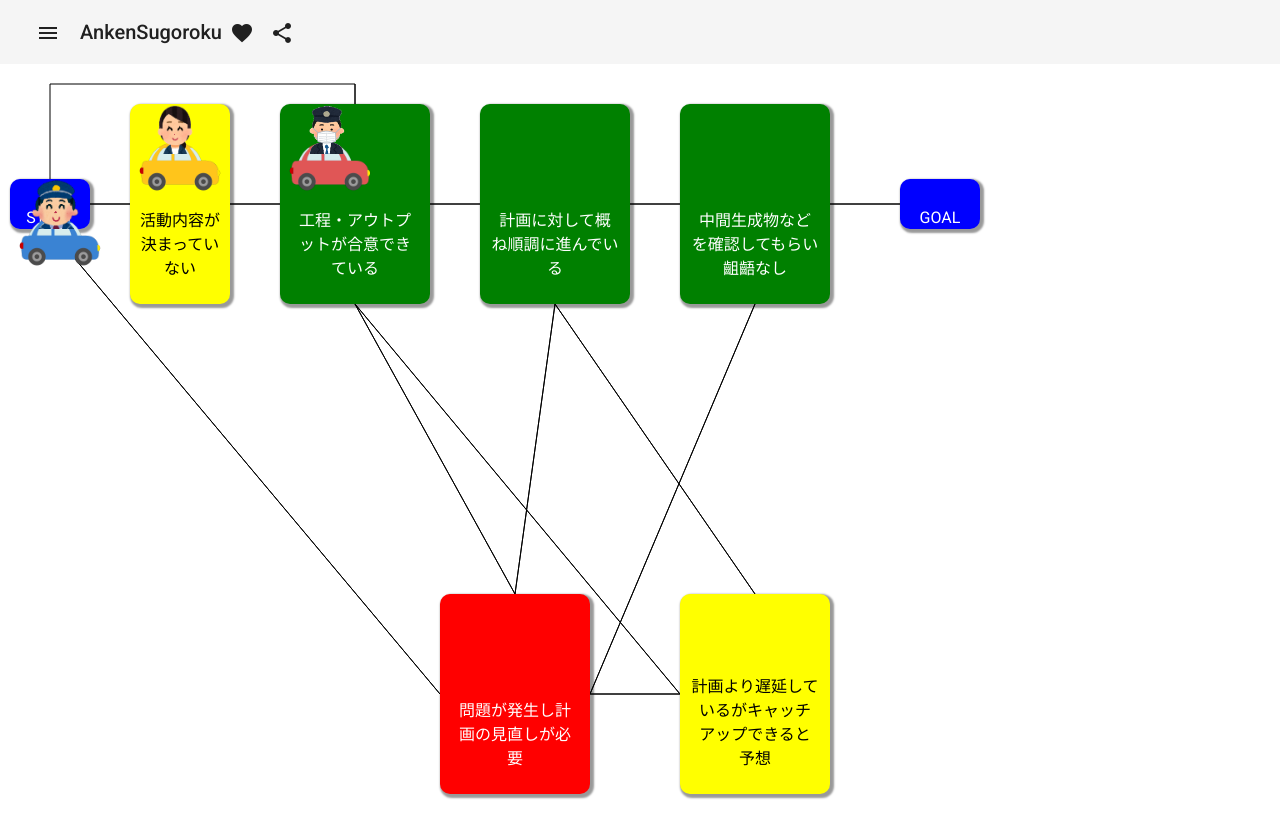
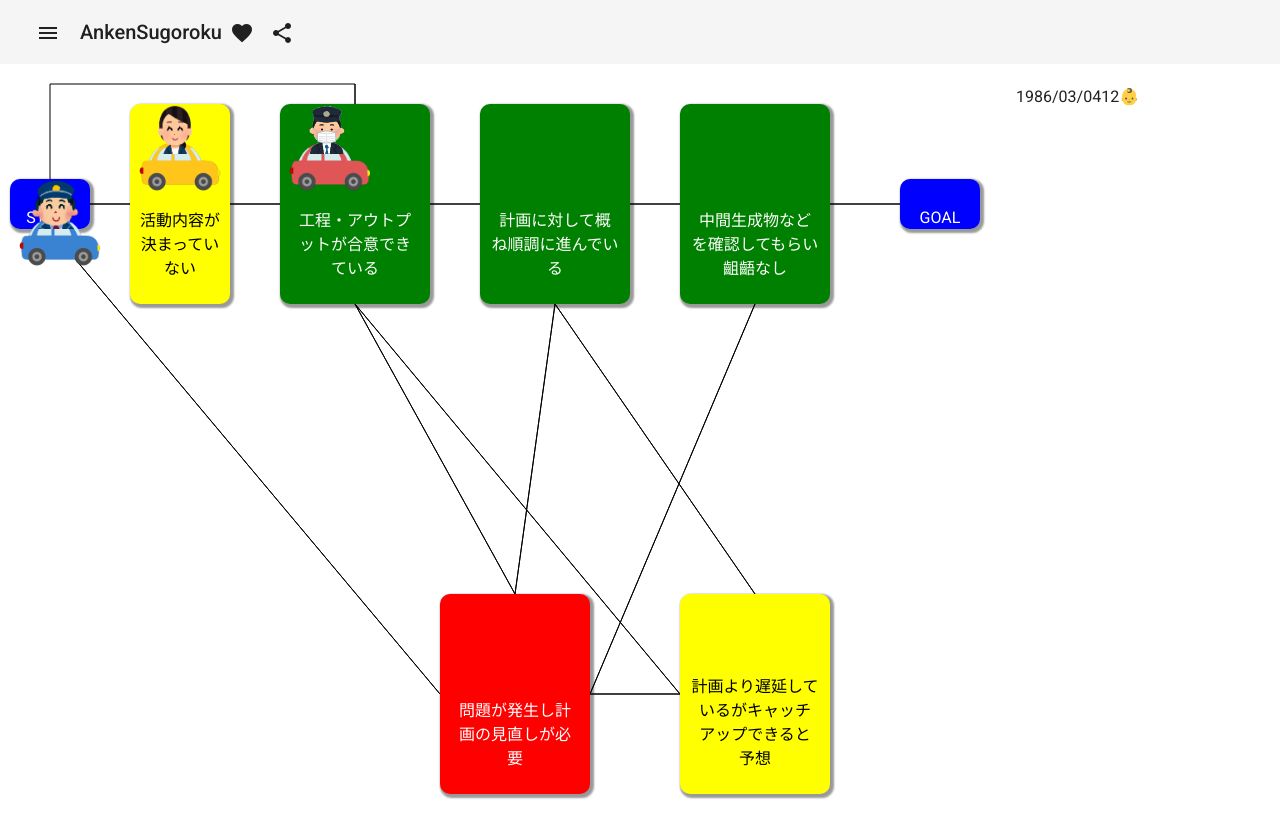
Before and after one commit to msntts/AnkenSugoroku, an Angular app in the folder src/: page / in a window 1280 px wide. Shown: the top 838 px of the page. Built offline with nearby package versions, Linux system fonts and the light colour scheme.

Commit message:
履歴表示機能をマージ

```diff
--- a/src/src/app/app.module.ts
+++ b/src/src/app/app.module.ts
@@ -9,6 +9,7 @@ import { AppComponent } from './app.component';
 import { ProjectBoardGameComponent } from './view/project-board-game/project-board-game.component';
 import { ProjectBoardGameSquareComponent } from './view/project-board-game-square/project-board-game-square.component';
 import { ProjectBoardGamePieceComponent } from './view/project-board-game-piece/project-board-game-piece.component';
+import { ProjectBoardGameHistoryComponent } from './view/project-board-game-history/project-board-game-history.component';
 import { NoopAnimationsModule } from '@angular/platform-browser/animations';
 import { MatMenuModule } from '@angular/material/menu';
 import { MatButtonModule } from '@angular/material/button';
@@ -20,6 +21,7 @@ import { MatDialogModule} from '@angular/material/dialog';
 
 
 import { SettingAppComponent } from './view/setting-app/setting-app.component';
+import { MatListModule } from '@angular/material/list';
 
 @NgModule({
   declarations: [
@@ -28,6 +30,7 @@ import { SettingAppComponent } from './view/setting-app/setting-app.component';
     ProjectBoardGameSquareComponent,
     ProjectBoardGamePieceComponent,
     SettingAppComponent,
+    ProjectBoardGameHistoryComponent,
   ],
   imports: [
     BrowserModule,
@@ -40,7 +43,8 @@ import { SettingAppComponent } from './view/setting-app/setting-app.component';
     MatIconModule,
     MatRadioModule,
     FormsModule,
-    MatDialogModule
+    MatDialogModule,
+    MatListModule,
   ],
   providers: [
     BoardDataService
--- a/src/src/app/controller/record.service.ts
+++ b/src/src/app/controller/record.service.ts
@@ -1,5 +1,6 @@
 import { ThrowStmt } from '@angular/compiler';
 import { Injectable } from '@angular/core';
+import { HistoryModel } from '../model/history.model'
 
 // レコードデータのインターフェース定義
 export interface recordData {
@@ -169,4 +170,12 @@ export class RecordService {
     localStorage.setItem(key, value);
   }
 
+
+  public getPieceHistories(): Array<HistoryModel> {
+    let histories = new Array<HistoryModel>();
+    // TODO 開発中
+    histories.push(new HistoryModel("1986/03/04", 1, 2, '👶'));
+
+    return histories;
+  }
 }
--- /dev/null
+++ b/src/src/app/model/history.model.ts
@@ -0,0 +1,37 @@
+export class HistoryModel {
+    private date: string;
+
+    // スクエアID
+    private from: number;
+
+    // スクエアID
+    private to: number;
+
+    private comment: string;
+
+    constructor(date: string,
+        from: number, to: number,
+        comment: string) {
+        this.date = date;
+        this.from = from;
+        this. to = to;
+        this.comment = comment;
+    }
+
+
+    public get Date(): string {
+        return this.date;
+    }
+
+    public get From(): number {
+        return this.from;
+    }
+
+    public get To(): number {
+        return this.to;
+    }
+
+    public get Comment(): string {
+        return this.comment;
+    }
+}
--- /dev/null
+++ b/src/src/app/view/project-board-game-history/project-board-game-history.component.html
@@ -0,0 +1,8 @@
+<mat-list>
+    <mat-list-item *ngFor="let history of histories">
+        <span>{{history.Date}}</span>
+        <span>{{history.From}}</span>
+        <span>{{history.To}}</span>
+        <span>{{history.Comment}}</span>
+    </mat-list-item>
+</mat-list>
--- /dev/null
+++ b/src/src/app/view/project-board-game-history/project-board-game-history.component.ts
@@ -0,0 +1,22 @@
+import { Component, OnInit } from '@angular/core';
+import { HistoryModel } from 'src/app/model/history.model';
+import { RecordService } from 'src/app/controller/record.service';
+
+
+@Component({
+  selector: 'app-project-board-game-history',
+  templateUrl: './project-board-game-history.component.html',
+  styleUrls: ['./project-board-game-history.component.css']
+})
+export class ProjectBoardGameHistoryComponent implements OnInit {
+
+  constructor(
+    private recordService: RecordService
+  ) { }
+
+  public histories: Array<HistoryModel>;
+
+  ngOnInit(): void {
+    this.histories = this.recordService.getPieceHistories();
+  }
+}
--- a/src/src/app/view/project-board-game/project-board-game.component.css
+++ b/src/src/app/view/project-board-game/project-board-game.component.css
@@ -1,3 +1,11 @@
+.all-contents {
+    display: flex;
+}
+
 .main-content {
     position: relative;
 }
+
+.history-content {
+    position: relative;
+}
--- a/src/src/app/view/project-board-game/project-board-game.component.html
+++ b/src/src/app/view/project-board-game/project-board-game.component.html
@@ -23,6 +23,7 @@
 
 </mat-toolbar>
 
+<div class="all-contents">
 	<div class="main-content">
     	<div *ngFor="let square of squares">
         	<app-project-board-game-square [square]="square"></app-project-board-game-square>
@@ -34,5 +35,9 @@
     	    <app-project-board-game-piece [piece_id]="piece.piece_id" [square_id]="piece.square_id">
         	</app-project-board-game-piece>
     	</ng-container>
+    </div>
 
+    <div class="history-content">
+        <app-project-board-game-history></app-project-board-game-history>
     </div>
+</div>
```
Also changed, not shown: src/src/app/view/project-board-game-history/project-board-game-history.component.css (added), 1 other file (tests, documents, lock files or other folders). Lines whose indentation alone changed are shown as unchanged.
